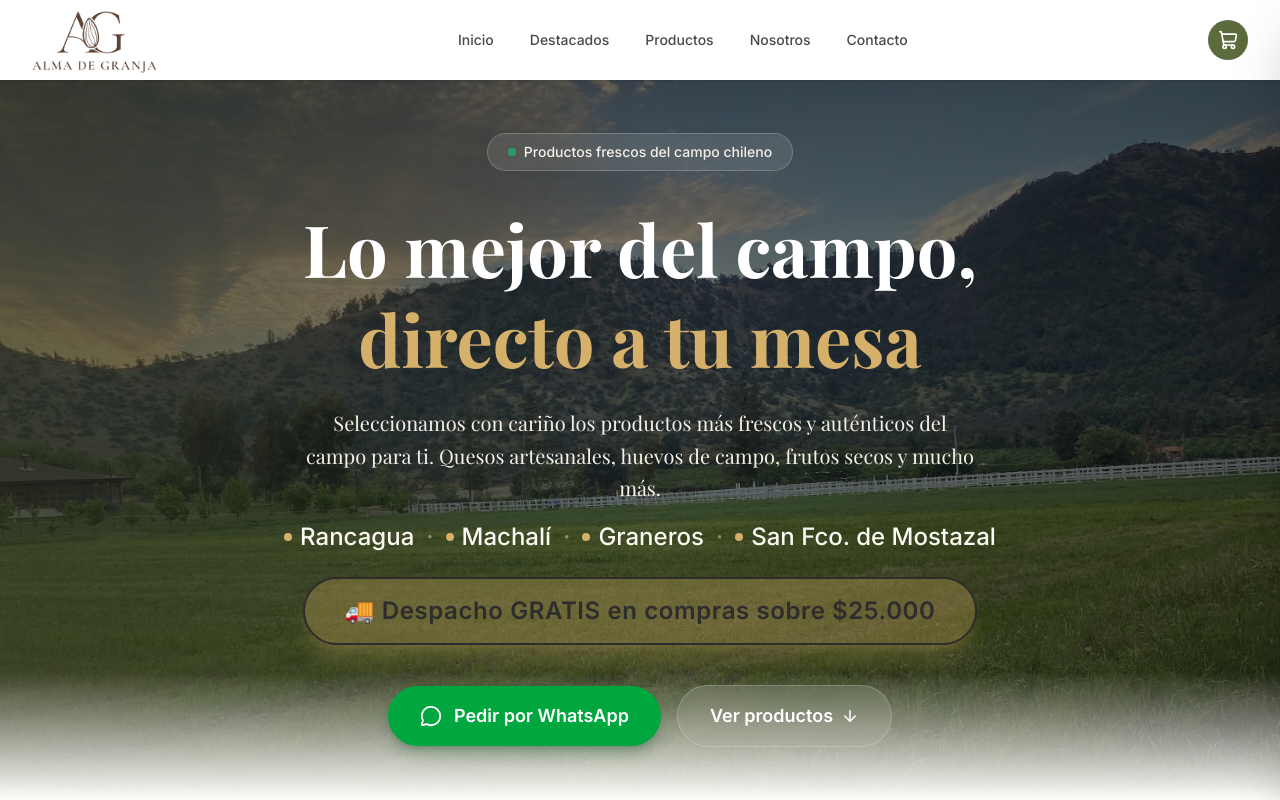
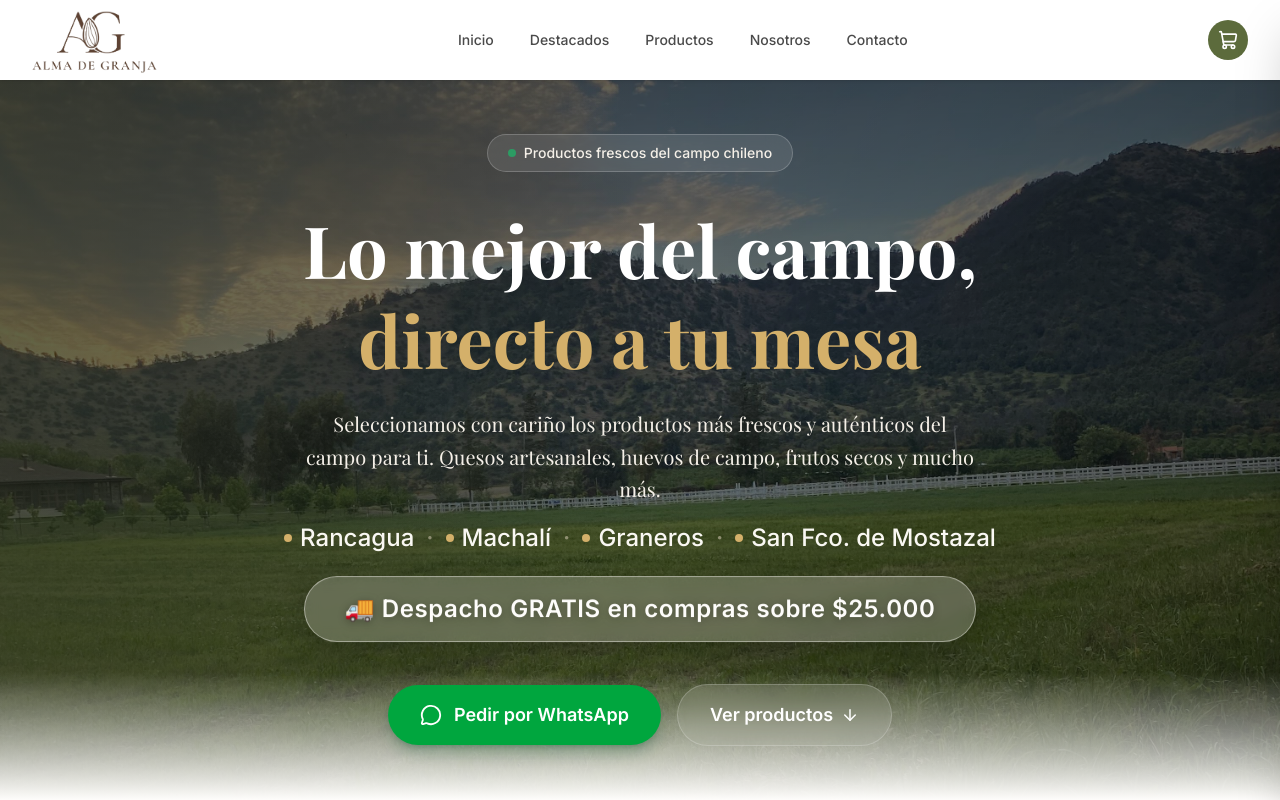
Before and after one commit to fpgalarce-creator/adg_vf, a React (Vite) app in the folder client/: page / in a window 1280 px wide. Shown: the top 800 px of the page. Built offline with nearby package versions, Linux system fonts and the light colour scheme.

Commit message:
Refine hero shipping badge style and animation

```diff
--- a/client/src/components/Hero.jsx
+++ b/client/src/components/Hero.jsx
@@ -60,8 +60,8 @@ export default function Hero() {
         </ScrollAnimation>
 
         <ScrollAnimation delay={300}>
-          <div className="inline-block bg-gold-500/35 border-2 border-gold-300/70 rounded-full px-8 sm:px-10 py-3.5 sm:py-4 mb-10 shadow-xl shadow-gold-500/25">
-            <p className="text-gold-100 font-extrabold text-lg sm:text-2xl tracking-wide">🚚 Despacho GRATIS en compras sobre $25.000</p>
+          <div className="inline-block rounded-full px-8 sm:px-10 py-3.5 sm:py-4 mb-10 bg-cream-100/22 border border-cream-100/45 backdrop-blur-sm shadow-lg shadow-black/20 animate-[heroBadgeFloat_4.5s_ease-in-out_infinite] transition-all duration-300 hover:bg-cream-100/30 hover:border-cream-100/60">
+            <p className="text-cream-50 font-extrabold text-lg sm:text-2xl tracking-wide [text-shadow:0_1px_8px_rgba(0,0,0,0.28)]">🚚 Despacho GRATIS en compras sobre $25.000</p>
           </div>
         </ScrollAnimation>
 
--- a/client/src/index.css
+++ b/client/src/index.css
@@ -67,4 +67,15 @@
   .text-balance {
     text-wrap: balance;
   }
+
+  @keyframes heroBadgeFloat {
+    0%, 100% {
+      transform: translateY(0);
+      box-shadow: 0 10px 28px rgba(0, 0, 0, 0.18);
+    }
+    50% {
+      transform: translateY(-2px);
+      box-shadow: 0 14px 32px rgba(0, 0, 0, 0.22);
+    }
+  }
 }
```
